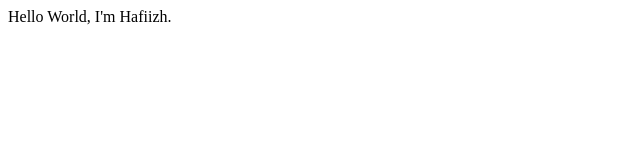
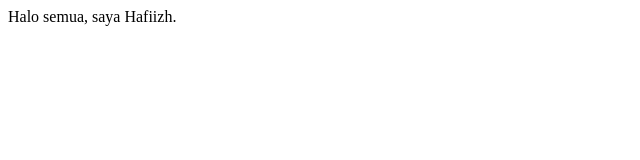
Before and after one commit to muh-hafiizh/muh-hafiizh.github.io, a plain HTML site: page index.html in a window 1280 px wide. Shown: the full height of the page, 0-640 px from the left. Drawn offline with Linux system fonts and the light colour scheme.

Commit message:
08-12-2022 11:37

```diff
--- a/index.html
+++ b/index.html
@@ -7,6 +7,6 @@
     <title>Muhammad Hafiizh</title>
 </head>
 <body>
-    Hello World, I'm Hafiizh.
+    Halo semua, saya Hafiizh.
 </body>
 </html>
```
